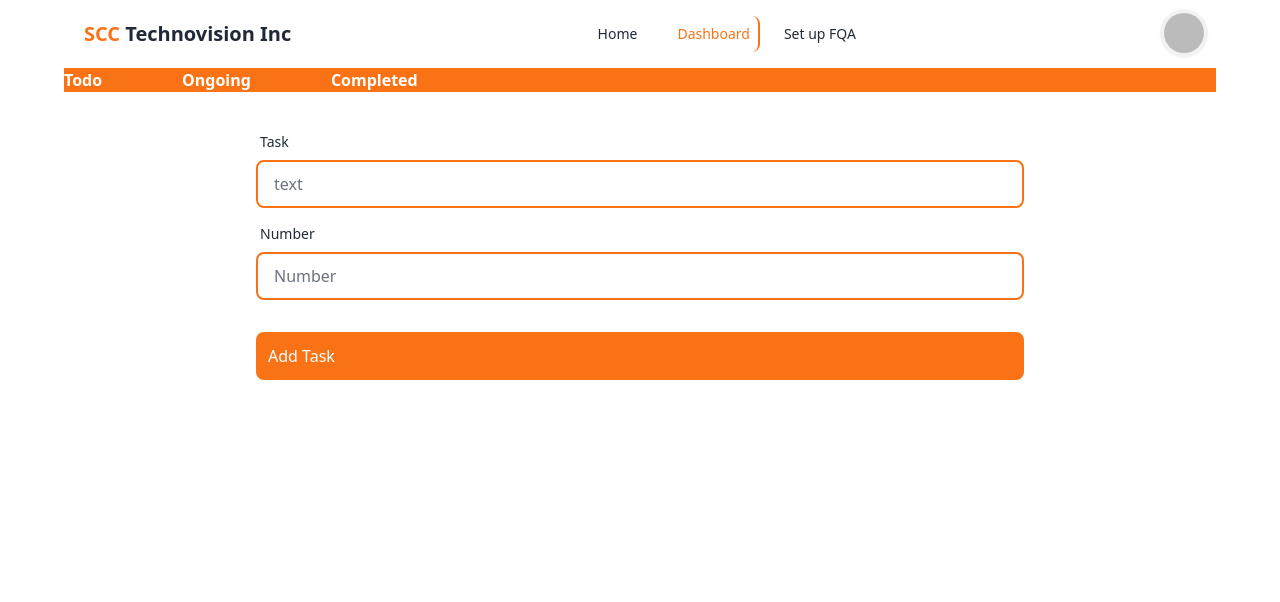
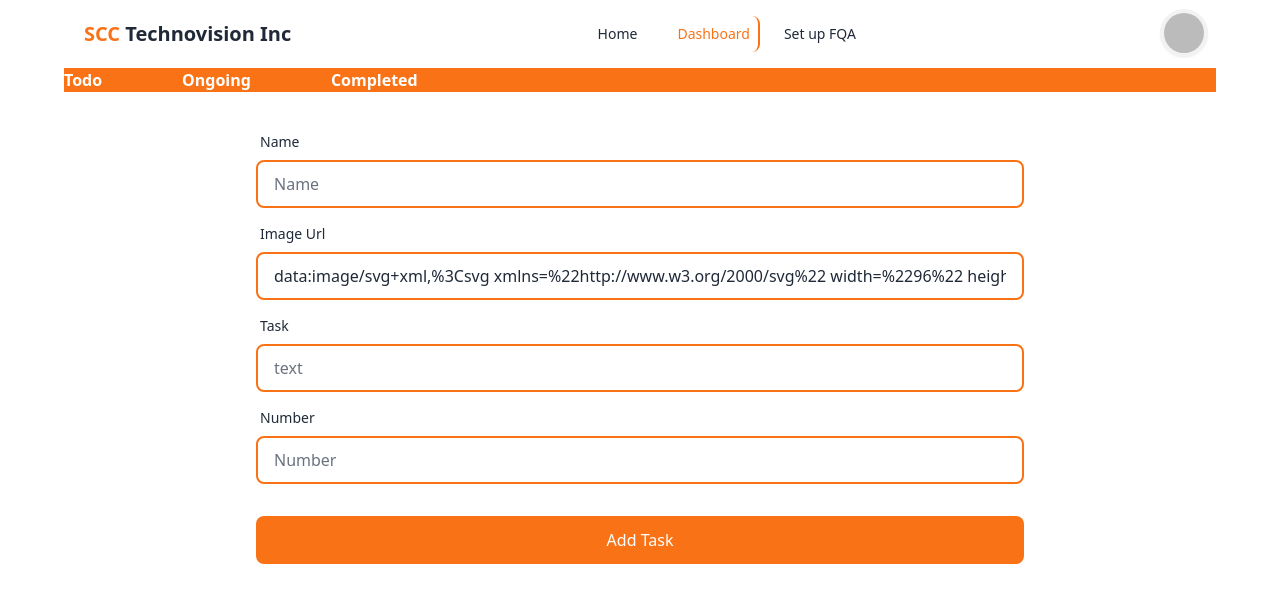
Before and after one commit to morsalinamunmun/task-template-client, a React (Vite) app: page /dashboard in a window 1280 px wide. Shown: the top 602 px of the page. Built offline with nearby package versions, Linux system fonts and the light colour scheme; no server answers; sample sign-in values are in the browser's storage.

Commit message:
task add server show todo

```diff
--- a/src/Main/Dashboard.jsx
+++ b/src/Main/Dashboard.jsx
@@ -1,9 +1,40 @@
 import { NavLink } from "react-router-dom";
 import Navbar from "../components/Navbar/Navbar";
+import Swal from "sweetalert2";
+import { useContext } from "react";
+import { AuthContext } from "../Provider/AuthProvider";
 
 const Dashboard = () => {
-    const handleAddTask = ()=>{
+    const {user} = useContext(AuthContext);
+    const handleAddTask = (e) => {
+        e.preventDefault();
+        const form = e.target;
+        const name = form.name.value;
+        const imgUrl = form.imgUrl.value;
+        const task = form.task.value;
+        const number = form.number.value;
+        const taskInfo = { task, number, name, imgUrl }
 
+        //send form data to server
+        fetch('http://localhost:5173/task', {
+            method: 'POST',
+            headers: {
+                "content-type": "application/json"
+            },
+            body: JSON.stringify(taskInfo)
+        })
+            .then(res => res.json())
+            .then(data => {
+                console.log(data)
+                if (data.insertedId) {
+                    Swal.fire({
+                        title: 'Success',
+                        text: 'Application send successfully',
+                        icon: 'success',
+                        confirmButtonText: 'ok'
+                    })
+                }
+            })
     }
     return (
         <div className="max-w-6xl mx-auto">
@@ -17,18 +48,30 @@ const Dashboard = () => {
             <form className="card-body md:mx-40" onSubmit={handleAddTask}>
                 <div className="form-control">
                     <label className="label">
+                        <span className="label-text">Name</span>
+                    </label>
+                    <input type="text" name="name" placeholder="Name" defaultValue={user?.name} className="input border-orange-500 border-2" required />
+                </div>
+                <div className="form-control">
+                    <label className="label">
+                        <span className="label-text">Image Url</span>
+                    </label>
+                    <input type="text" name="imgUrl" defaultValue={user?.photoURL} readOnly placeholder="Image Url" className="input border-orange-500 border-2" required />
+                </div>
+                <div className="form-control">
+                    <label className="label">
                         <span className="label-text">Task</span>
                     </label>
-                            <input type="email" name="text" placeholder="text" className="input border-orange-500 border-2" required />
+                    <input type="text" name="task" placeholder="text" className="input border-orange-500 border-2" required />
                 </div>
                 <div className="form-control">
                     <label className="label">
                         <span className="label-text">Number</span>
                     </label>
-                            <input type="number" name="number" placeholder="Number" className="input border-orange-500 border-2"/>
+                    <input type="number" name="number" placeholder="Number" className="input border-orange-500 border-2" />
                 </div>
                 <div className="form-control mt-6">
-                            <input className="bg-orange-500 rounded-lg p-3 text-white cursor-pointer" type="addTask" value="Add Task" />
+                    <input className="bg-orange-500 rounded-lg p-3 text-white cursor-pointer" type="submit" value="Add Task" />
                 </div>
 
             </form>
```
Lines whose indentation alone changed are shown as unchanged.
